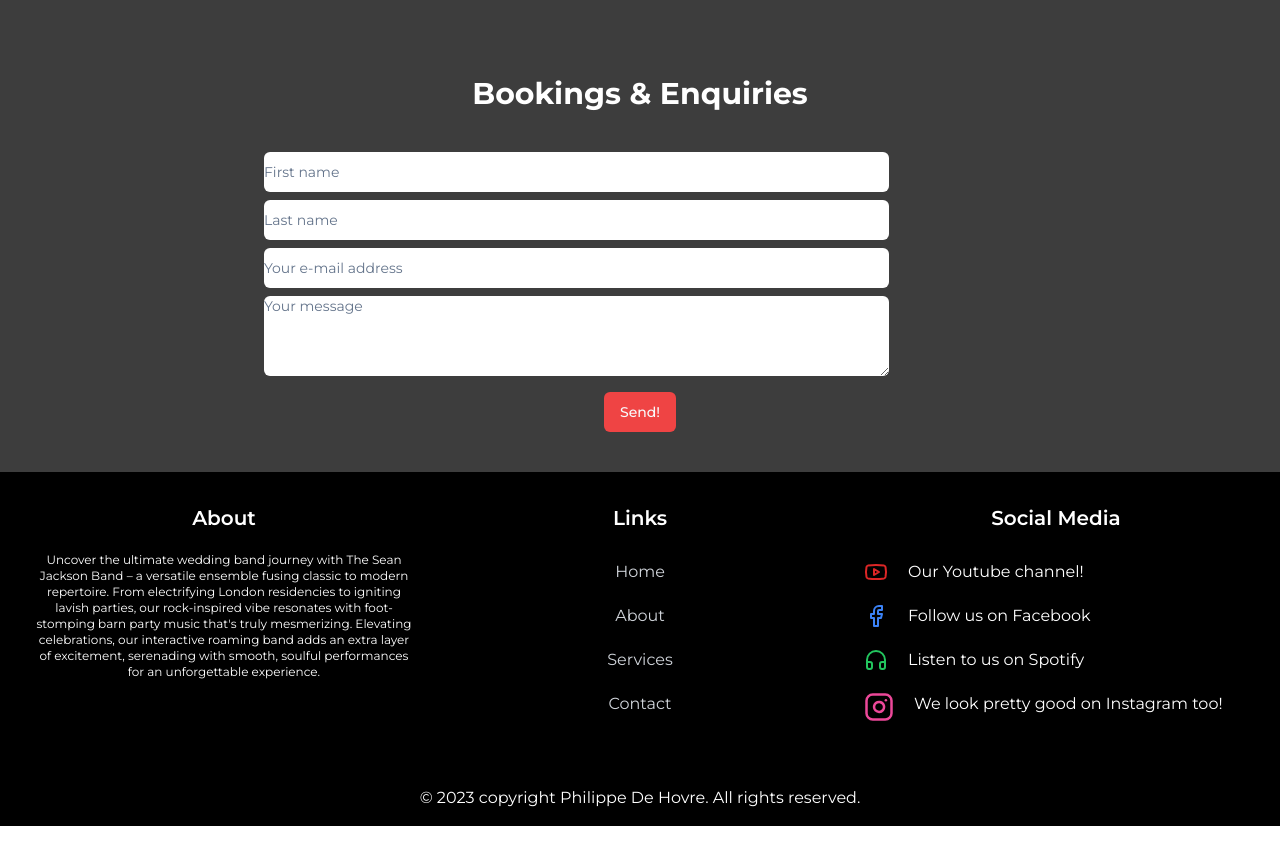
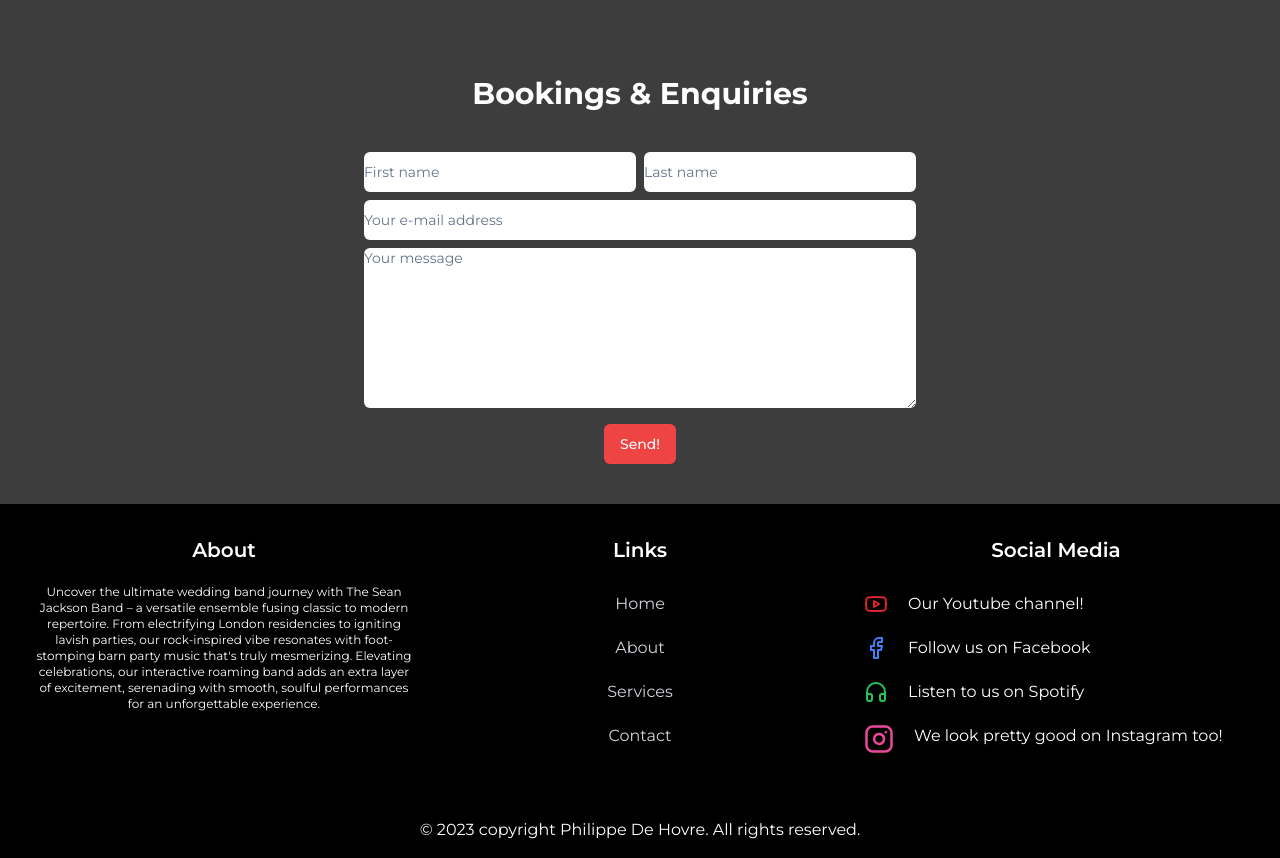
Before and after one commit to phildehovre/seanjacksonband, a React (Vite) app: page / in a window 1280 px wide. Shown: the part 3360-4218 px from the top of the page. Before the commit the page ends 4186 px from the top, so only its background shows below. Built offline with nearby package versions, Linux system fonts and the light colour scheme; a web font is replaced by a local one.

Commit message:
contact form width fixed

```diff
--- a/src/components/Contact.tsx
+++ b/src/components/Contact.tsx
@@ -59,13 +59,13 @@ function Contact() {
         <form
           ref={formRef}
           onSubmit={form.handleSubmit(onSubmit)}
-          className=" rounded-lg border-none w-full md:w-2/3 p-4 px-3 md:px-6
-          focus-within:shadow-sm grid grid-cols-12 gap-2 h-full"
+          className=" rounded-lg border-none w-full md:w-1/2 p-4 px-3 md:px-6
+          focus-within:shadow-sm grid grid-cols-10 gap-2 h-full"
         >
           <FormField
             name="from_firstName"
             render={({ field }) => (
-              <FormItem className="col-span-12 lg:col-span-10">
+              <FormItem className="col-span-5 lg:col-span-5">
                 <FormControl className="m-0 p-0">
                   <Input
                     className="text-blue-600 border-0 outline-none focus-visible:ring-0 focus-visible:ring-transparent"
@@ -80,7 +80,7 @@ function Contact() {
           <FormField
             name="from_lastName"
             render={({ field }) => (
-              <FormItem className="col-span-12 lg:col-span-10">
+              <FormItem className="col-span-5 lg:col-span-5">
                 <FormControl className="m-0 p-0">
                   <Input
                     className="text-blue-600 border-0 outline-none focus-visible:ring-0 focus-visible:ring-transparent"
@@ -110,10 +110,10 @@ function Contact() {
           <FormField
             name="message"
             render={({ field }) => (
-              <FormItem className="col-span-12 lg:col-span-10">
+              <FormItem className="col-span-10 lg:col-span-10">
                 <FormControl className="m-0 p-0">
                   <Textarea
-                    className="text-blue-600 border-0 outline-none focus-visible:ring-0 focus-visible:ring-transparent"
+                    className="text-blue-600 border-0 outline-none focus-visible:ring-0 focus-visible:ring-transparent  h-40"
                     disabled={isLoading}
                     placeholder="Your message"
                     {...field}
```
